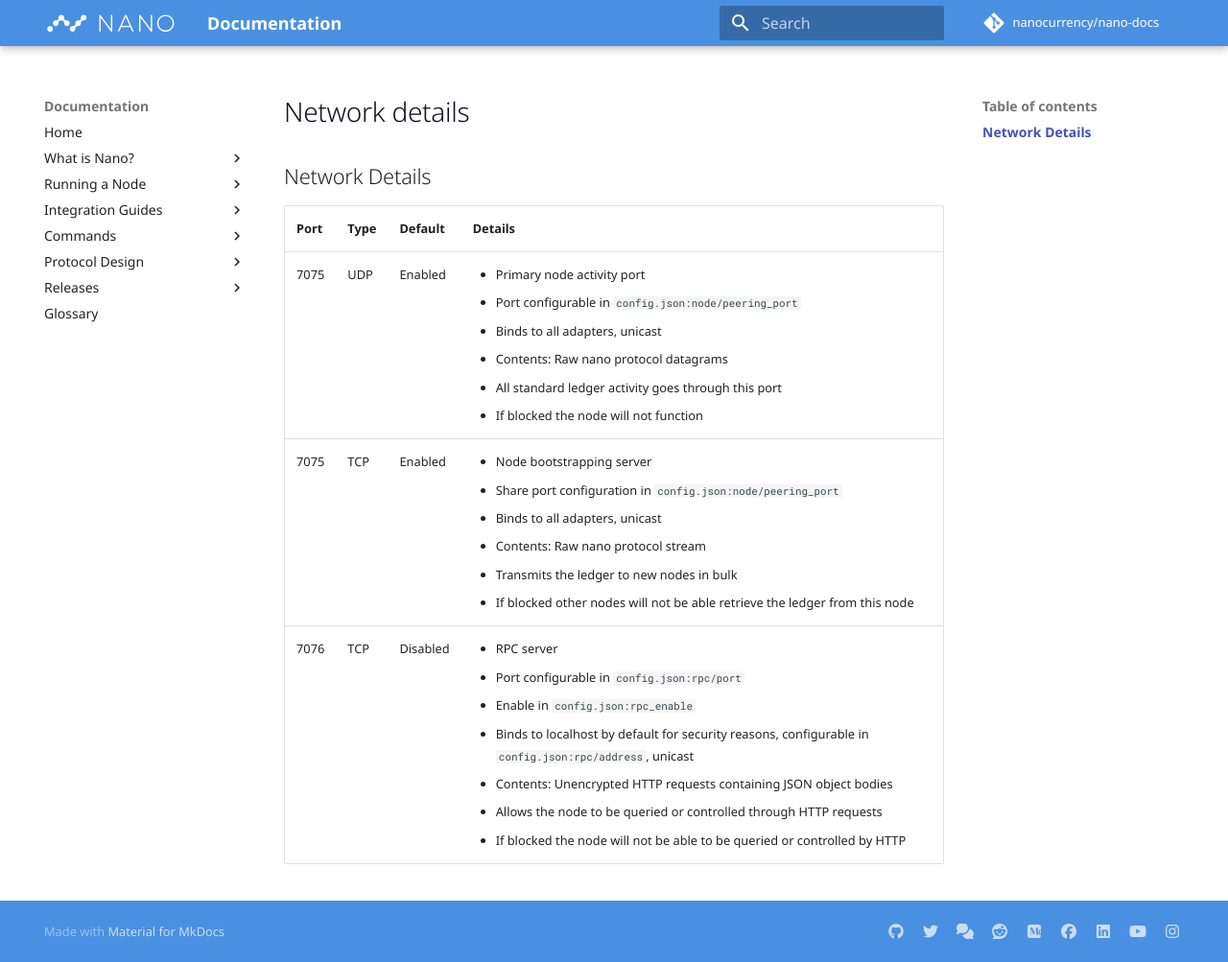
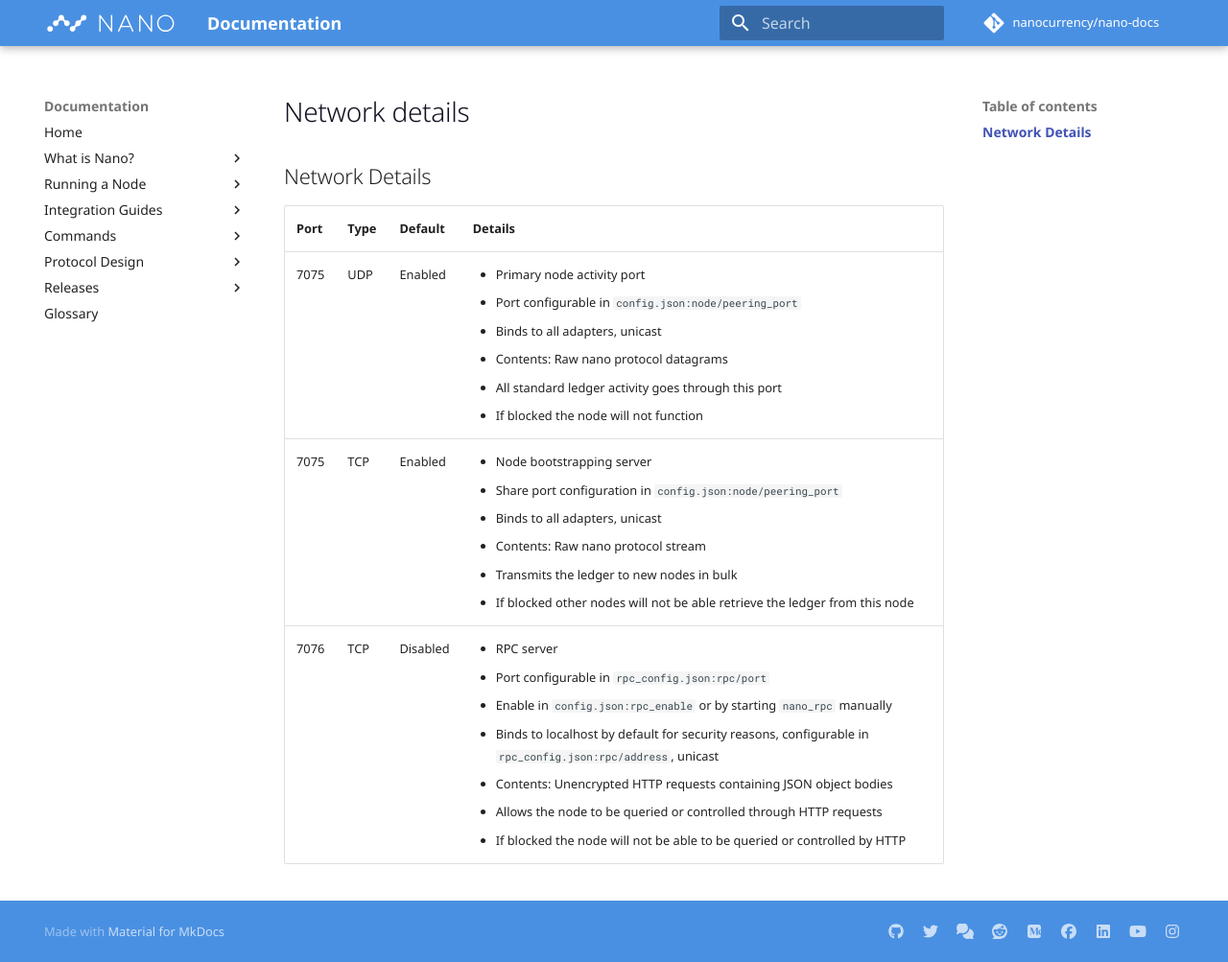
Before and after one commit to nanocurrency/nano-docs, an MkDocs documentation site: the page built from docs/snippets/network-details.md, in a window 1280 px wide and 1003 px high. Shown: the whole window at 96% size. Built offline with MkDocs 1.6.1 and Material for MkDocs 9.7.7, drawn with Linux system fonts in a browser that asks for light colours; comment, search, counter and statistics services are not loaded.

Commit message:
Remove mentions of rpc port/address in config.json (#54)

```diff
--- a/docs/snippets/network-details.md
+++ b/docs/snippets/network-details.md
@@ -4,4 +4,4 @@
 |      |      |          |         |
 | 7075 | UDP  | Enabled  | <ul><li>Primary node activity port</li><li>Port configurable in `config.json:node/peering_port`</li><li>Binds to all adapters, unicast</li><li>Contents: Raw nano protocol datagrams</li><li>All standard ledger activity goes through this port</li><li>If blocked the node will not function</li></ul> |
 | 7075 | TCP  | Enabled  | <ul><li>Node bootstrapping server</li><li>Share port configuration in `config.json:node/peering_port`</li><li>Binds to all adapters, unicast</li><li>Contents: Raw nano protocol stream</li><li>Transmits the ledger to new nodes in bulk</li><li>If blocked other nodes will not be able retrieve the ledger from this node</li></ul> |
-| 7076 | TCP  | Disabled | <ul><li>RPC server</li><li>Port configurable in `config.json:rpc/port`</li><li>Enable in `config.json:rpc_enable`</li><li> Binds to localhost by default for security reasons, configurable in `config.json:rpc/address`, unicast</li><li>Contents: Unencrypted HTTP requests containing JSON object bodies</li><li>Allows the node to be queried or controlled through HTTP requests</li><li>If blocked the node will not be able to be queried or controlled by HTTP</li></ul> |
+| 7076 | TCP  | Disabled | <ul><li>RPC server</li><li>Port configurable in `rpc_config.json:rpc/port`</li><li>Enable in `config.json:rpc_enable` or by starting `nano_rpc` manually</li><li> Binds to localhost by default for security reasons, configurable in `rpc_config.json:rpc/address`, unicast</li><li>Contents: Unencrypted HTTP requests containing JSON object bodies</li><li>Allows the node to be queried or controlled through HTTP requests</li><li>If blocked the node will not be able to be queried or controlled by HTTP</li></ul> |
```
